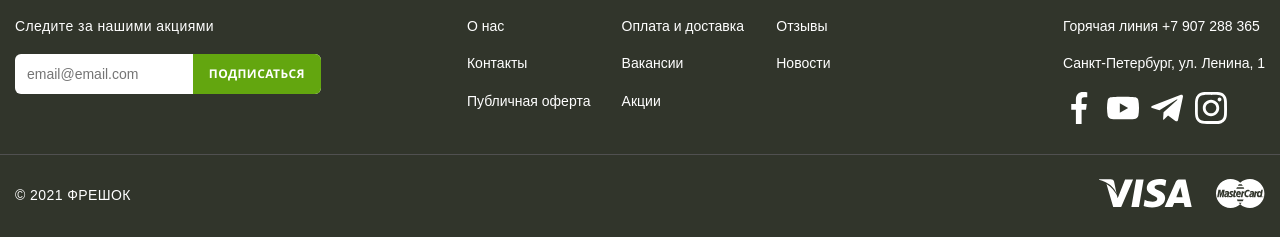
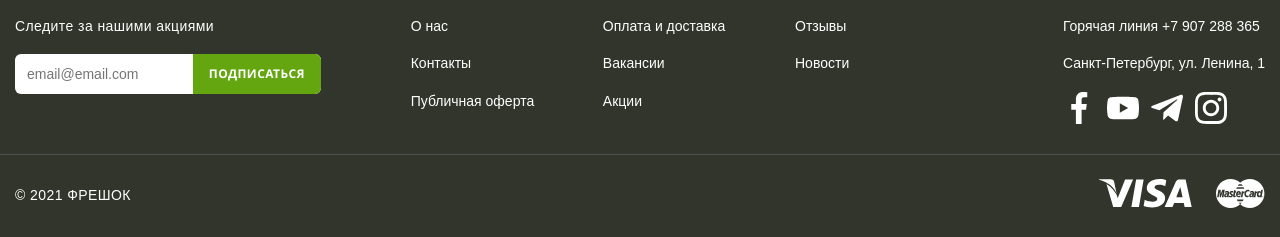
Before and after one commit to DragomirVladimir/freshok, a website: page app/index.html in a window 1280 px wide. Shown: the part 2207-2444 px from the top of the page. Drawn offline with nearby package versions, Linux system fonts and the light colour scheme; files that its build step writes are made by us from their sources; files whose address does not match are found by name.

Commit message:
edits footer

```diff
--- a/app/index.html
+++ b/app/index.html
@@ -8,13 +8,13 @@
   <title>Фрешок</title>
 
   <link rel="apple-touch-icon" sizes="57x57" href="images/favicon/apple-icon-57x57.png">
-  <link rel="apple-touch-icon" sizes="114x114" href="images/favicon//apple-icon-114x114.png">
-  <link rel="apple-touch-icon" sizes="152x152" href="images/favicon//apple-icon-152x152.png">
-  <link rel="icon" type="image/png" sizes="192x192" href="images/favicon//android-icon-192x192.png">
-  <link rel="icon" type="image/png" sizes="32x32" href="images/favicon//favicon-32x32.png">
-  <link rel="manifest" href="images/favicon//manifest.json">
+  <link rel="apple-touch-icon" sizes="114x114" href="images/favicon/apple-icon-114x114.png">
+  <link rel="apple-touch-icon" sizes="152x152" href="images/favicon/apple-icon-152x152.png">
+  <link rel="icon" type="image/png" sizes="192x192" href="images/favicon/android-icon-192x192.png">
+  <link rel="icon" type="image/png" sizes="32x32" href="images/favicon/favicon-32x32.png">
+  <link rel="manifest" href="images/favicon/manifest.json">
   <meta name="msapplication-TileColor" content="#ffffff">
-  <meta name="msapplication-TileImage" content="images/favicon//ms-icon-144x144.png">
+  <meta name="msapplication-TileImage" content="images/favicon/ms-icon-144x144.png">
   <meta name="theme-color" content="#ffffff">
 
   <link rel="stylesheet" href="css/style.min.css">
@@ -847,7 +847,8 @@
               </label>
             </form>
 
-            <ul class="footer__nav-list">
+            <ul class="footer__nav">
+
               <li class="footer__nav-item">
                 <a class="footer__link" href="#">
                   О нас
--- a/app/scss/style.scss
+++ b/app/scss/style.scss
@@ -940,9 +940,9 @@
     justify-content: space-between;
   }
 
-  &__nav-list {
+  &__nav {
     column-count: 3;
-    width: 36%;
+    width: 45%;
   }
 
   &__nav-item {
```
Also changed, not shown: app/images/favicon/android-icon-144x144.png (deleted), app/images/favicon/android-icon-36x36.png (deleted), app/images/favicon/android-icon-48x48.png (deleted), app/images/favicon/android-icon-72x72.png (deleted), app/images/favicon/android-icon-96x96.png (deleted), app/images/favicon/apple-icon-120x120.png (deleted), app/images/favicon/apple-icon-144x144.png (deleted), app/images/favicon/apple-icon-180x180.png (deleted), app/images/favicon/apple-icon-60x60.png (deleted), app/images/favicon/apple-icon-72x72.png (deleted), app/images/favicon/apple-icon-76x76.png (deleted), app/images/favicon/favicon-16x16.png (deleted), app/images/favicon/favicon-96x96.png (deleted), app/images/favicon/ms-icon-150x150.png (deleted), 2 more files.
